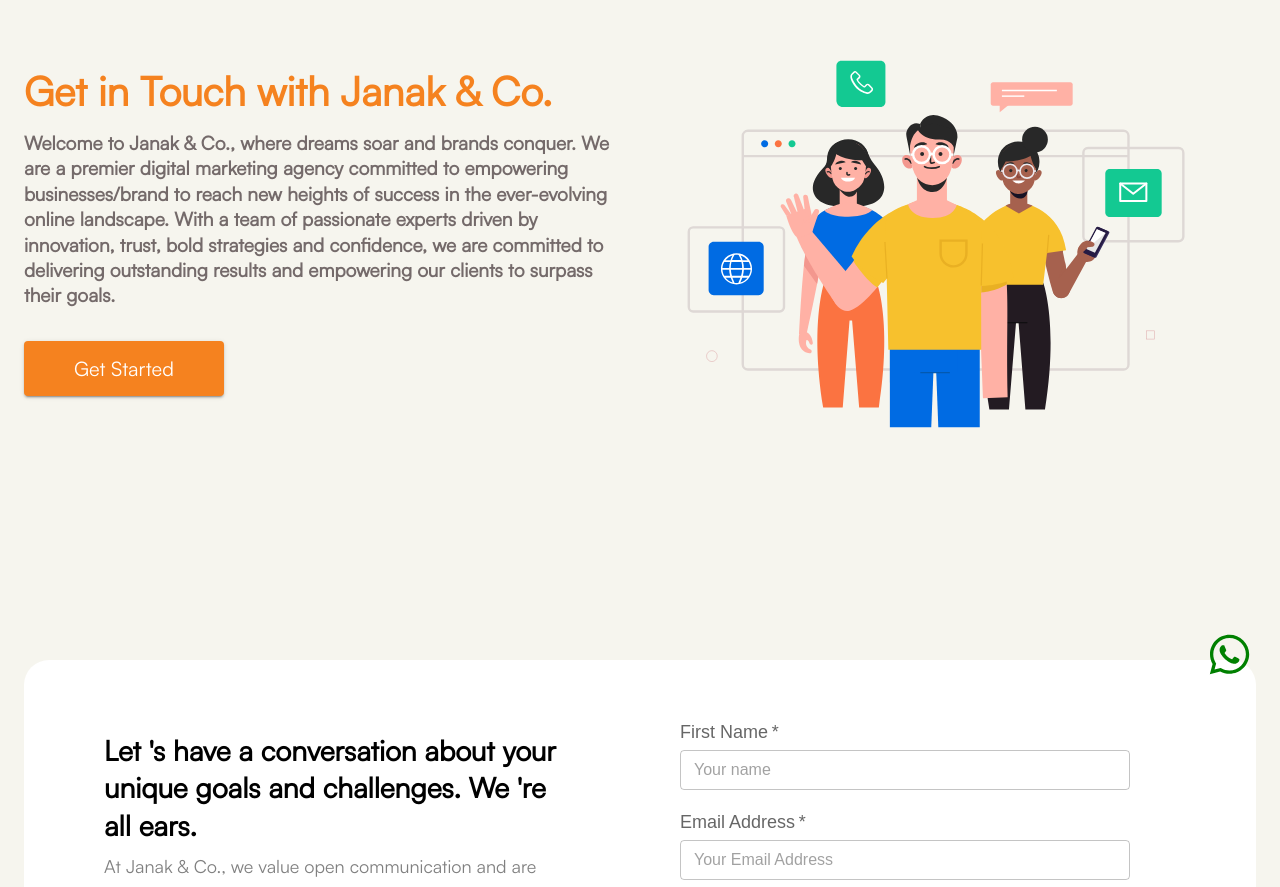
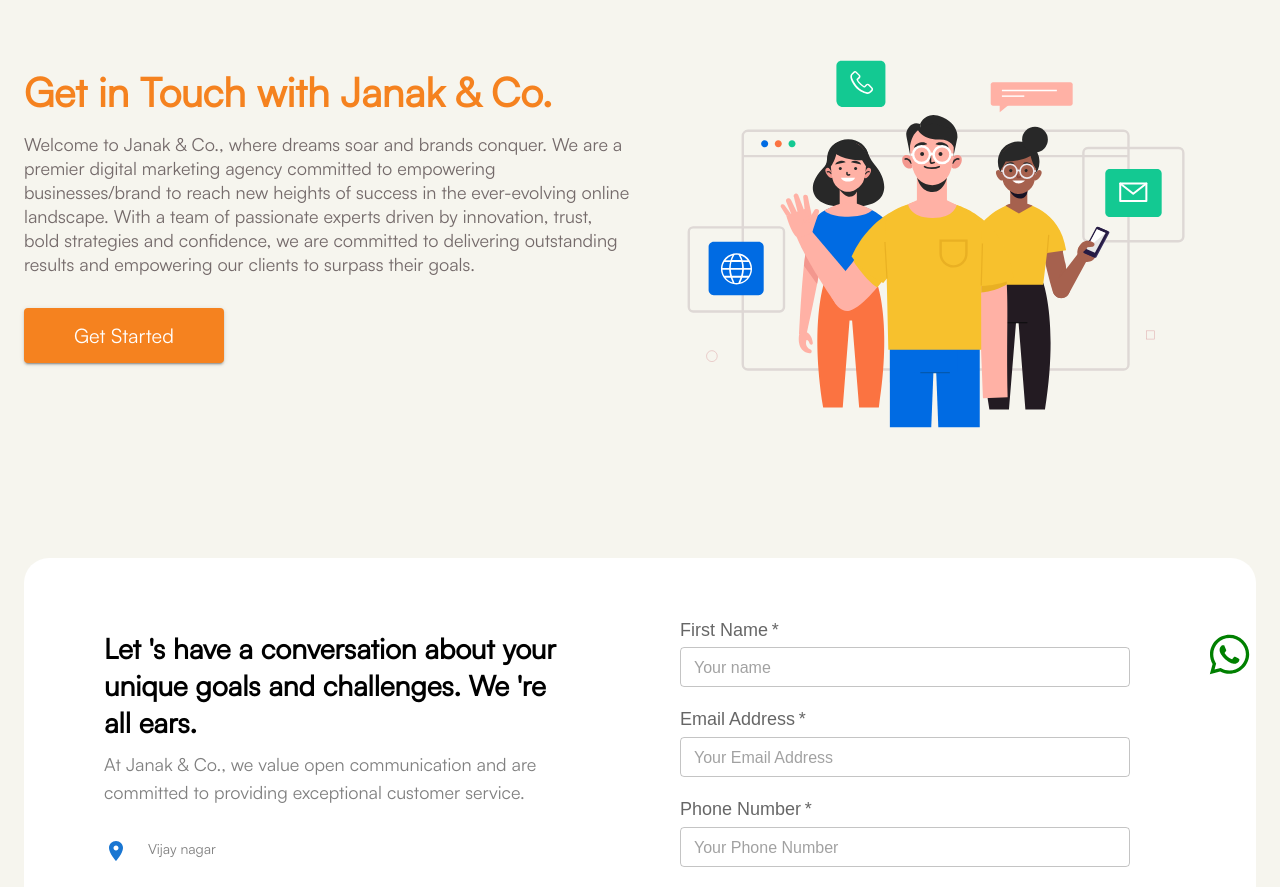
Before and after one commit to SACHINQEEP/janak_co, a React (Create React App) app: page /contact-us in a window 1280 px wide. Shown: the part 100-987 px from the top of the page. Built offline with nearby package versions, Linux system fonts and the light colour scheme.

Commit message:
Some UI Changes

```diff
--- a/src/features/AboutUs/aboutUs.component.tsx
+++ b/src/features/AboutUs/aboutUs.component.tsx
@@ -17,7 +17,7 @@
     const ItemOrder = order ? { xs: 2, sm: 1, md: 1, lg: 1, xl: 1 } : { xs: 2, sm: 2, md: 2, lg: 2, xl: 2 };
 
     return (
-        <Grid component='section' container sx={{ pr: { md: 2 }, minHeight: { xs: '90dvh', md: '85dvh', lg: '85dvh', xl: '10dvh' }, }}>
+        <Grid component='section' container sx={{ pr: { md: 2 }, minHeight: { xs: '90dvh', md: '50dvh', lg: '50dvh', xl: '10dvh' }, }}>
             <Grid item xs={12} sm={6} lg={6} md={6} sx={{ mt: { xs: 5 }, order: imageItemOrder }}>
                 <motion.div
                     initial={{ opacity: 0, x: -50 }} // Initial animation values
@@ -39,7 +39,7 @@
                     }}>
                         {contentName}
                     </Typography>
-                    <Typography variant="h5" my={2} color="#746a6a" sx={{ fontSize: { xs: 16, md: 19 }, fontWeight: 600 }}>
+                    <Typography variant="h5" my={2} color="#746a6a" sx={{ fontSize: { xs: 16, md: 18 }, fontWeight: 300 }}>
                         Welcome to Janak & Co., where dreams soar and brands conquer. We are a premier digital marketing agency committed to empowering businesses/brand to reach new heights of success in the ever-evolving online landscape. With a team of passionate experts driven by innovation, trust, bold strategies and confidence, we are committed to delivering outstanding results and empowering our clients to surpass their goals.
                     </Typography>
                     {order === false
--- a/src/features/ContactUs/contact-us.component.tsx
+++ b/src/features/ContactUs/contact-us.component.tsx
@@ -34,9 +34,10 @@
         <div style={{ margin: '0 0 6rem 0' }}>
             <Container maxWidth="xl">
                 <CssBaseline />
+                <Box position='relative' sx={{ height: { md: '190dvh' } }}>
                     <AboutUsPageComponent contentName='Get in Touch with Janak & Co.' order={true} image={contactImage} />
                     {/* <Container maxWidth="xl"> */}
-                <Grid container spacing={0} sx={{ backgroundColor: 'white', borderRadius: '25px', my: { xs: 10 }, py: { xs: 1, md: 1.5, lg: 3 }, px: { xs: 2, lg: 2 }, }}>
+                    <Grid container spacing={0} sx={{ position: { md: 'absolute' }, top: '38%', backgroundColor: 'white', borderRadius: '25px', my: { xs: 10 }, py: { xs: 1, md: 1.5, lg: 3 }, px: { xs: 2, lg: 2 }, }}>
                         <Grid item xs={12} md={12} lg={6} sx={{ px: { lg: 3 } }}>
                             <Typography variant="h5" color="initial" sx={{ fontSize: { xs: 20, md: 22, lg: 28 }, mt: 5, py: 1, px: { lg: 5 } }}>
                                 Let &apos;s have a conversation about your unique goals and challenges. We &apos;re all ears.
@@ -109,7 +110,7 @@
                             </Formik>
                         </Grid>
                     </Grid>
-                {/* </Container> */}
+                </Box>
             </Container>
         </div>
     )
--- a/src/features/WhyUs/why-us.component.tsx
+++ b/src/features/WhyUs/why-us.component.tsx
@@ -79,7 +79,7 @@
                         Why chosse Janak & Co.?<br />
                         Here what sets us apart
                     </Typography>
-                    <Typography variant="h5" my={2} color="#746a6a" sx={{ fontSize: { xs: 16, md: 19 } }}>
+                    <Typography variant="h5" my={2} color="#746a6a" sx={{ fontSize: { xs: 16, md: 18 }, fontWeight: 400 }}>
                         At Janak & Co., we understand that choosing the right digital marketing agency is crucial for the success of your business. With numerous options available, its essential to partner with a team that not only delivers results but also aligns with your vision and values. We pride ourselves on being a trusted and reliable partner that goes above and beyond to help our clients soar above their competition. With our unwavering commitment to innovation, trust, and bold strategies, we are dedicated to transforming your digital presence and empowering your brand to conquer new horizons.
                     </Typography>
                     <Link to={'/why-us'} style={{ fontWeight: 'bold', fontSize: '16px' }}>Learn More<ArrowRightAltIcon /></Link>
--- a/src/features/landingPage.tsx
+++ b/src/features/landingPage.tsx
@@ -19,7 +19,7 @@
 
     return (
         <div style={{ margin: '0 0 6rem 0' }}>
-            <Container maxWidth="xl">
+            <Container maxWidth="lg" disableGutters={true}>
                 <CssBaseline />
                 <Grid container component='main' sx={{ minHeight: { xs: '85dvh', md: '85dvh', lg: '85dvh', xl: '20dvh' }, my: { xs: 5 }, display: 'flex', justifyContent: 'center' }}>
                     <Grid item xs={12} sm={6} lg={6} md={6} sx={{ display: 'flex', justifyContent: 'center', alignItems: 'center', order: { xs: 2, sm: 1 } }}>
```
Lines whose indentation alone changed are shown as unchanged.
